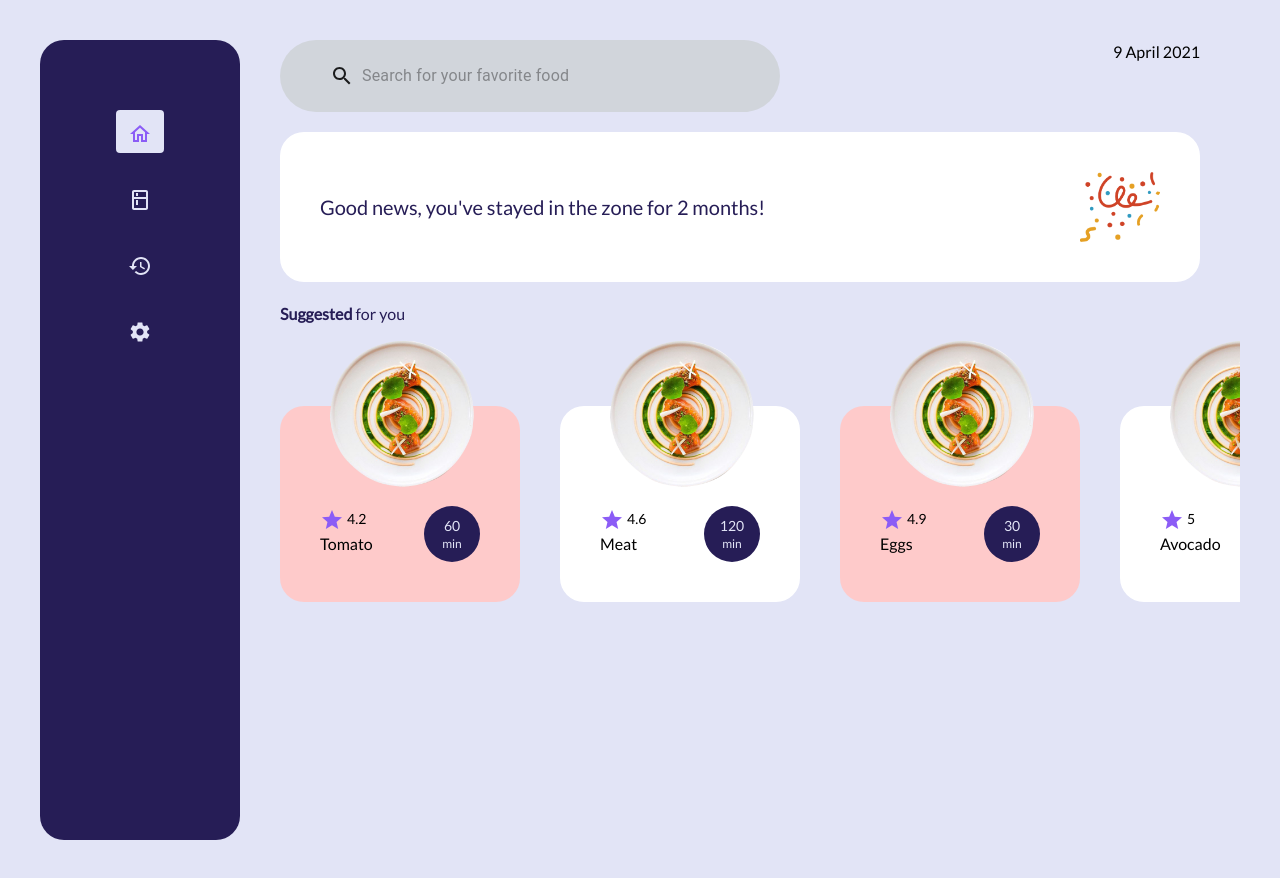
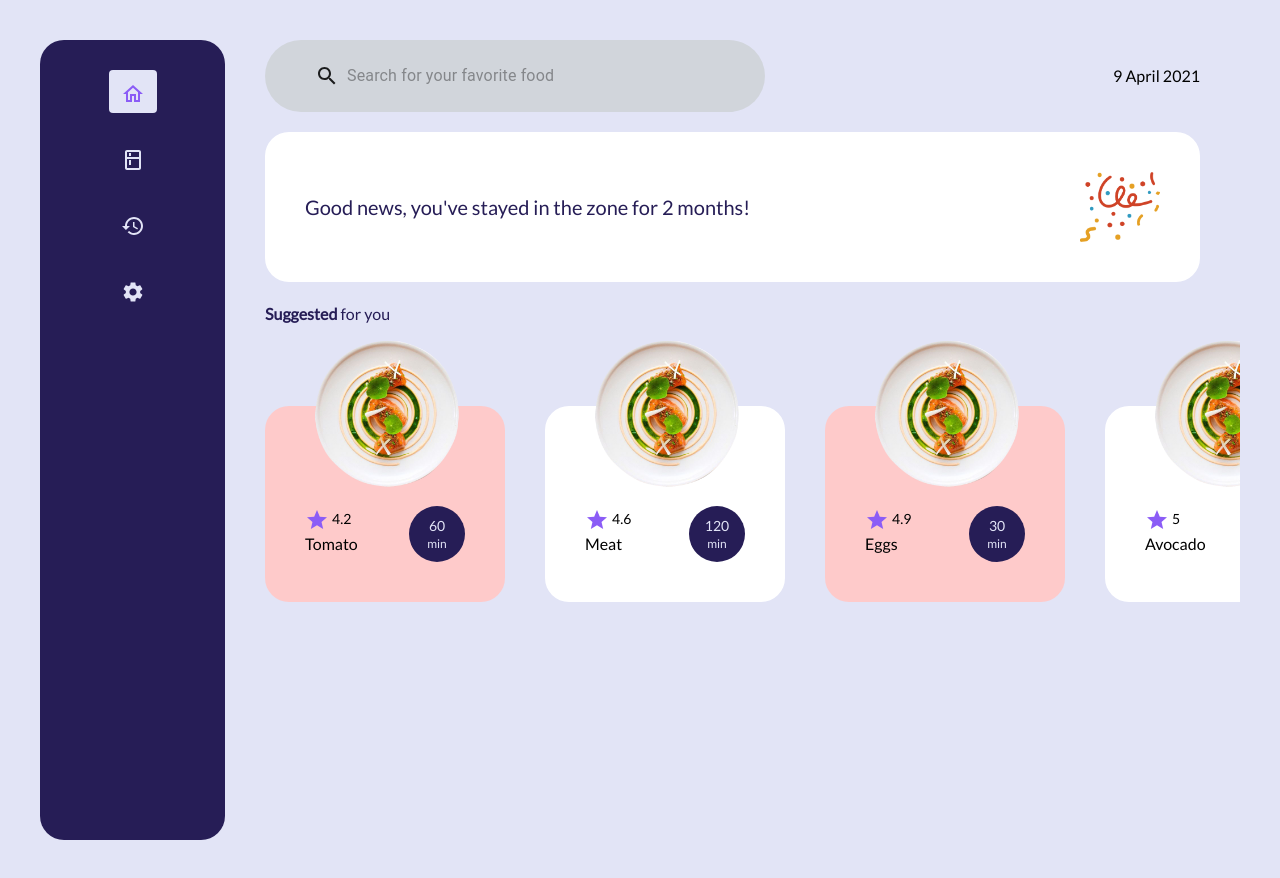
Before and after one commit to Nickelfront/zone-app, a React (Create React App) app: page / in a window 1280 px wide. Built offline with nearby package versions, Linux system fonts and the light colour scheme.

Commit message:
Aligned todays date with search bar

```diff
--- a/src/DateDisplay/DateDisplay.tsx
+++ b/src/DateDisplay/DateDisplay.tsx
@@ -11,8 +11,8 @@ const DateDisplay = (props: any) => {
 
     const [date, setDate] = useState(today);
 
-    return <div>
-        <h5 className="float-right">{date}</h5>
+    return <div className="flex items-stretch">
+        <h5 className="self-center">{date}</h5>
     </div>
 
 }
--- a/src/Navigation/Navigation.tsx
+++ b/src/Navigation/Navigation.tsx
@@ -1,6 +1,7 @@
 import { useState } from 'react';
 import './Navigation.scss';
 import NavLink from './NavLink/NavLink';
+import NatureIcon from '@material-ui/icons/Nature';
 
 type NavigationProps = {
     links: any[]
@@ -16,10 +17,11 @@ const Navigation = (props: NavigationProps) => {
         items.push(<li key={index}><NavLink url={item.url} icon={item.icon} altLabel={item.altLabel}/></li>);
     }
 
-    return <nav className="max-h-screen min-h-screen bg-purple-dark justify-center flex rounded-3xl p-20">
+    return <nav className="max-h-screen min-h-screen bg-purple-dark justify-center flex rounded-3xl p-10">
         <ul className="space-y-10">
             {items}
         </ul>
+
     </nav>
 
 }
--- a/src/components/Dashboard/Dashboard.tsx
+++ b/src/components/Dashboard/Dashboard.tsx
@@ -18,7 +18,7 @@ class Dashboard extends Component {
             {name: 'Avocado', type: MealType.FAT, img: img, rating: 5, prepTime: 40},
         ];
         return <section className="px-10 space-y-5">
-            <div className="grid grid-cols-2">
+            <div className="flex justify-between">
                 <Search className="max-w-lg"/>
                 <DateDisplay/>
             </div>
```
